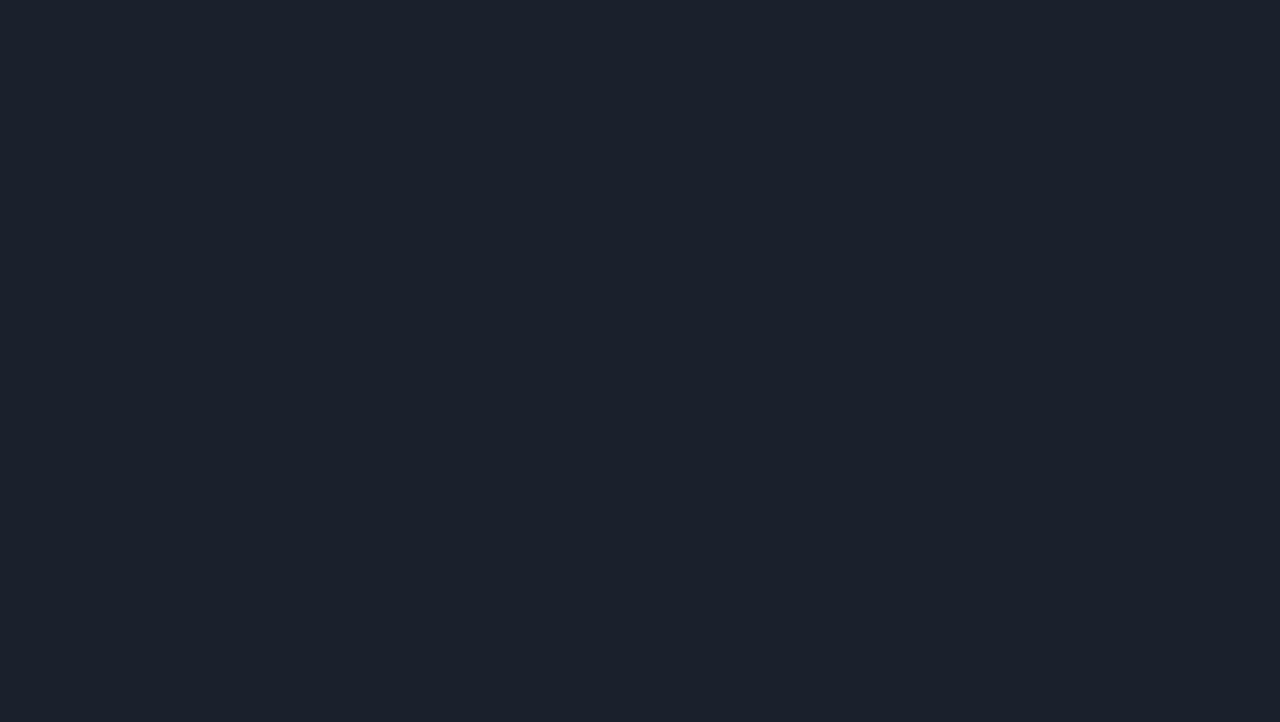
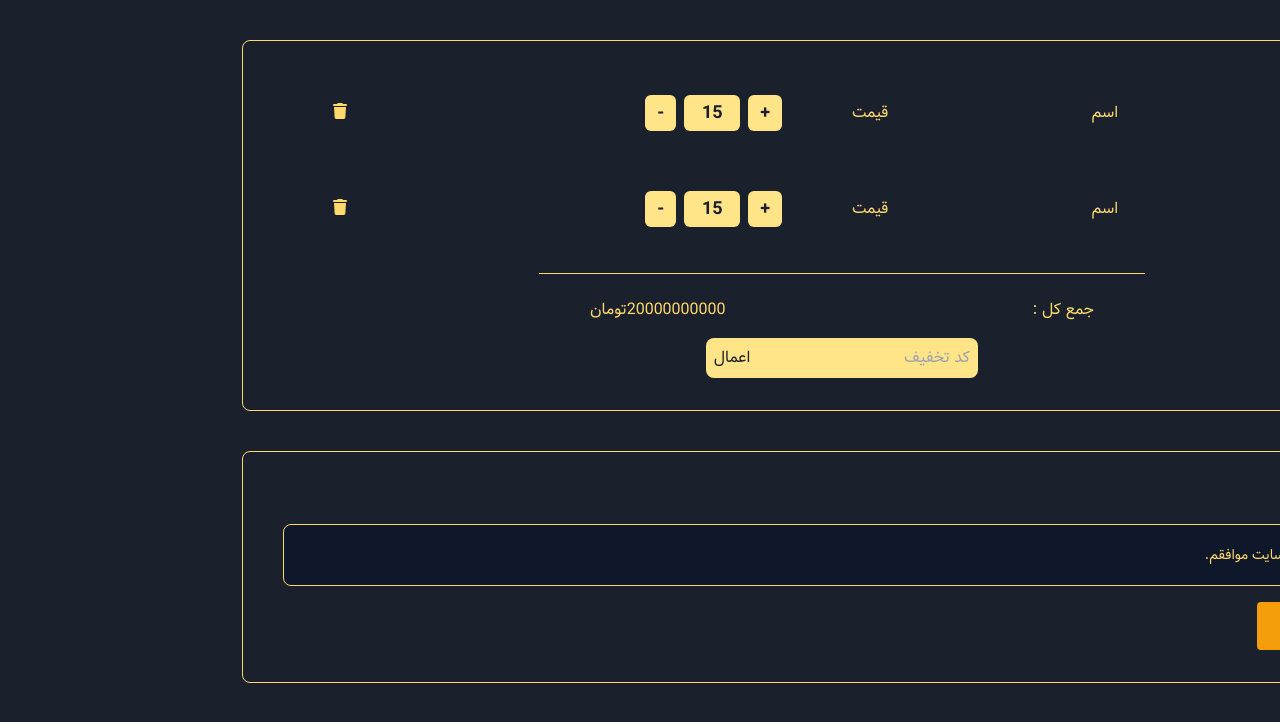
Before and after one commit to FahimePourbarzegary/DibaShop, a React (Vite) app: page /Payment in a window 1280 px wide. Before the commit this address had no page. Shown: the top 722 px of the page. Built offline with nearby package versions, Linux system fonts and the light colour scheme; grey boxes are pictures that could not be loaded.

Commit message:
Style PaymentPage

```diff
--- a/src/App.tsx
+++ b/src/App.tsx
@@ -4,6 +4,7 @@ import BlogDetailPage from "./Pages/BlogDetailPage";
 import BlogsPage from "./Pages/BlogsPage";
 import DetailPage from "./Pages/DetailPage";
 import HomePage from "./Pages/HomePage";
+import PaymentPage from "./Pages/PaymentPage";
 function App() {
   return (
     <Routes>
@@ -12,6 +13,7 @@ function App() {
       <Route path="/AboutUs" element={<AboutUsPage />} />
       <Route path="/blogs" element={<BlogsPage />} />
       <Route path="/DetailBlog/:id" element={<BlogDetailPage />} />
+      <Route path="/Payment" element={<PaymentPage />} />
     </Routes>
   );
 }
--- /dev/null
+++ b/src/Pages/PaymentPage.tsx
@@ -0,0 +1,114 @@
+import { faTrash } from "@fortawesome/free-solid-svg-icons";
+import { FontAwesomeIcon } from "@fortawesome/react-fontawesome";
+import Button from "../Components/Button";
+
+function PaymentPage() {
+  return (
+    <div className=" w-full  flex flex-col  justify-center items-center p-10">
+      {/* BuyBox section */}
+      <div className="w-full  p-8 px-10 border rounded-lg flex flex-col gap-4">
+        {/* product Detail */}
+        <div className="flex flex-col items-center justify-between gap-5 md:flex-row">
+          <div className="flex justify-between items-center w-full">
+            {" "}
+            <img
+              src="https://s2.uupload.ir/files/anghoshtaresezar_9odt.jpg"
+              alt="product-img"
+              className=" w-20 h-20"
+            />
+            <p>اسم</p>
+            <p>قیمت</p>
+          </div>
+          <div className="flex justify-around items-center w-full">
+            {" "}
+            <div className="flex gap-2 items-center ">
+              <button className=" text-center  p-1 px-3 rounded-md cursor-pointer bg-primary-100 text-lg  font-vazirBold text-dark hover:bg-primary-300 ">
+                +
+              </button>
+              <input
+                type="text"
+                className=" text-center  p-1 px-3 rounded-md cursor-pointer bg-primary-100 text-lg  font-vazirBold text-dark hover:bg-primary-300 w-1/6"
+                value="15"
+              />
+
+              <button className=" text-center  p-1 px-3 rounded-md cursor-pointer bg-primary-100 text-lg  font-vazirBold text-dark hover:bg-primary-300 ">
+                -
+              </button>
+            </div>
+            <div>
+              <FontAwesomeIcon icon={faTrash} className="" />
+            </div>
+          </div>
+        </div>
+        {/* product Detail */}
+        <div className="flex flex-col items-center justify-between gap-5 md:flex-row">
+          <div className="flex justify-between items-center w-full">
+            {" "}
+            <img
+              src="https://s2.uupload.ir/files/anghoshtaresezar_9odt.jpg"
+              alt="product-img"
+              className=" w-20 h-20"
+            />
+            <p>اسم</p>
+            <p>قیمت</p>
+          </div>
+          <div className="flex justify-around items-center w-full">
+            {" "}
+            <div className="flex gap-2 items-center ">
+              <button className=" text-center  p-1 px-3 rounded-md cursor-pointer bg-primary-100 text-lg  font-vazirBold text-dark hover:bg-primary-300 ">
+                +
+              </button>
+              <input
+                type="text"
+                className=" text-center  p-1 px-3 rounded-md cursor-pointer bg-primary-100 text-lg  font-vazirBold text-dark hover:bg-primary-300 w-1/6"
+                value="15"
+              />
+
+              <button className=" text-center  p-1 px-3 rounded-md cursor-pointer bg-primary-100 text-lg  font-vazirBold text-dark hover:bg-primary-300 ">
+                -
+              </button>
+            </div>
+            <div>
+              <FontAwesomeIcon icon={faTrash} className="" />
+            </div>
+          </div>
+        </div>
+        <hr className="m-2 md:mx-64 " />
+        <div className=" flex justify-evenly items-center ">
+          <span>جمع کل :</span> <span>20000000000تومان</span>
+        </div>
+        <div className="flex justify-center items-center ">
+          <input
+            type="text"
+            placeholder="کد تخفیف"
+            className="p-2 rounded-r-lg bg-primary-100 text-dark "
+          />
+          <button className=" rounded-l-lg bg-primary-100 p-2 text-dark hover:bg-primary-300">
+            اعمال
+          </button>
+        </div>
+      </div>
+      {/* Rule payment & Buy product */}
+      <div className="w-full  p-8 px-10 border rounded-lg flex flex-col gap-4 mt-10">
+        {/*Rule */}
+        <div className="w-full  p-5 px-8 border rounded-lg flex items-center  gap-4 mt-10 bg-slate-900">
+          <input
+            id="checkbox"
+            type="checkbox"
+            value=""
+            className="w-4 h-4 text-primary-300 bg-primary-100 border-primary-300 rounded focus:ring-primary-300  focus:ring-2 "
+          />{" "}
+          <label htmlFor="checkbox" className="ml-2 text-sm font-medium">
+            با قوانین سایت موافقم.
+          </label>
+        </div>
+        {/*Buy */}
+        <div className=" w-36 flex items-end">
+          <Button title="خرید" />
+        </div>
+      </div>
+    </div>
+  );
+}
+
+export default PaymentPage;
```
